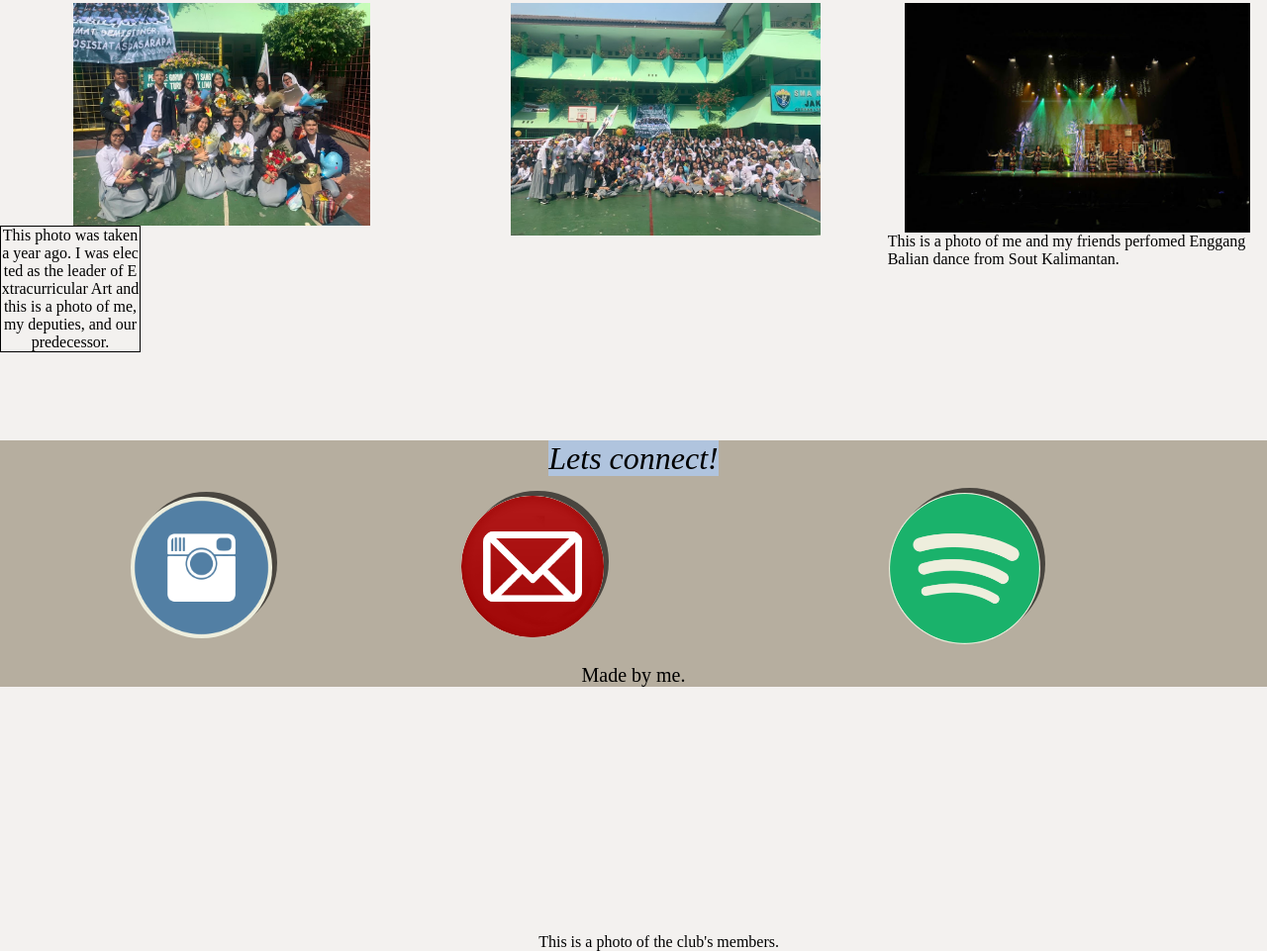
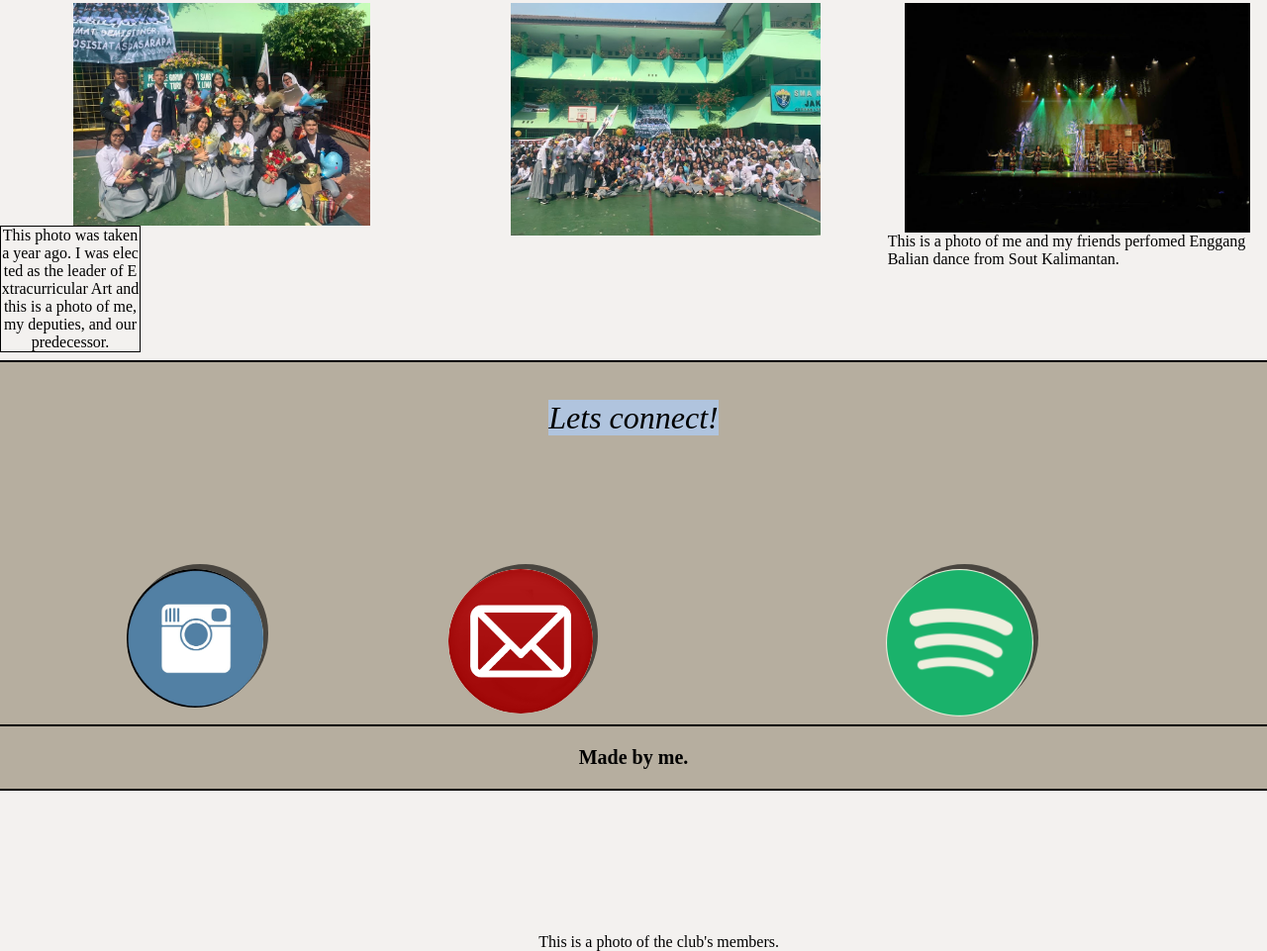
Before and after one commit to shafirasya/Fira-Hub, a plain HTML site: page index.html in a window 1280 px wide. Shown: the part 1416-2377 px from the top of the page at 99% size. Drawn offline with Linux system fonts and the light colour scheme; a script that the page names is missing.

Commit message:
bottom page changes

```diff
--- a/css/styles.css
+++ b/css/styles.css
@@ -263,7 +263,8 @@ p {
 }
 
 .section-44 {
-    margin-top: 7%;
+    margin-top: 3%;
+    margin-bottom: 5%;
 }
 
 .section-4 {
@@ -286,9 +287,6 @@ p {
     -webkit-box-shadow: 5px -5px  rgba(0,0,0,0.6);
     -o-box-shadow: 5px -5px  rgba(0,0,0,0.6);
     border-radius:80px;
-    margin: 1%;
-    margin-left:auto ;
-    margin-right: auto;
 }
 
 .gmail-img {
@@ -299,32 +297,27 @@ p {
     -webkit-box-shadow: 5px -5px  rgba(0,0,0,0.6);
     -o-box-shadow: 5px -5px  rgba(0,0,0,0.6);
     border-radius:80px;
-    margin-top:  1%;
-    margin-bottom: 1%;
-    margin-left:auto ;
-    margin-right: auto;
 }
 
 .spotify-img {
-    width: 25%;
+    width: 24%;
     background-color: #eed;
     box-shadow: 5px -5px  rgba(0,0,0,0.6);
     -moz-box-shadow: 5px -5px  rgba(0,0,0,0.6);
     -webkit-box-shadow: 5px -5px  rgba(0,0,0,0.6);
     -o-box-shadow: 5px -5px  rgba(0,0,0,0.6);
     border-radius:80px;
-    margin: 0;
-    margin-left:auto ;
-    margin-right: auto;
 }
 
 .bottom-page {
     background-color:  rgb(182, 174, 159) ;
+    margin: 0;
 }
 
 .footer {
     font-size: 20px;
     text-decoration: none;
     text-align: center;
-    color: black;
+    color:black;
+    font-weight: bold;
 }
--- a/index.html
+++ b/index.html
@@ -77,19 +77,22 @@
     </div>
 
     <div class="bottom-page">
+        <hr>
         <div class="section-44" id="section-44">
             <p><span class="section-4">Lets connect!</span></p>
         </div>
 
             <div class="socmed">
-                <a href="http://www.instagram.com/fira.sm"><img class="instagram-img" src="css/instagramm.png" alt="Instagram"></a>
+                <a href="http://www.instagram.com/fira.sm"><img class="instagram-img" src="css/instagramm2.jpg" alt="Instagram"></a>
                 <a href="mailto: shafira.asya2@egmail.com"><img class="gmail-img" src="css/gmail.png" alt="Gmail"></a>
                 <a href="https://open.spotify.com/user/shafira.asya?si=9kWBv25GQim2lQOy73f0eA"><img class="spotify-img" src="css/spotifyy.png" alt="Spotify"></a>
             </div>
 
+        <hr>
         <footer>
             <p class="footer">Made by me.</p>
         </footer>
+        <hr>
     </div>
 
     <!---
```
Also changed, not shown: css/instagramm2.jpg (added).
